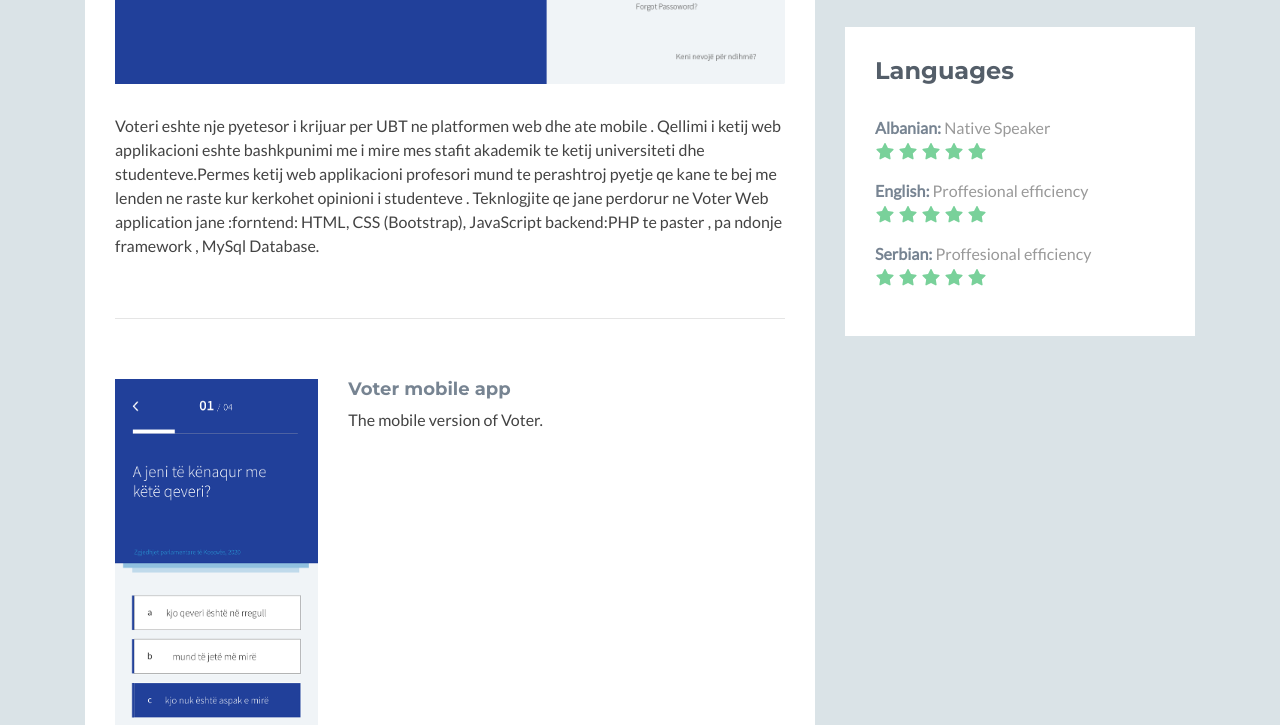
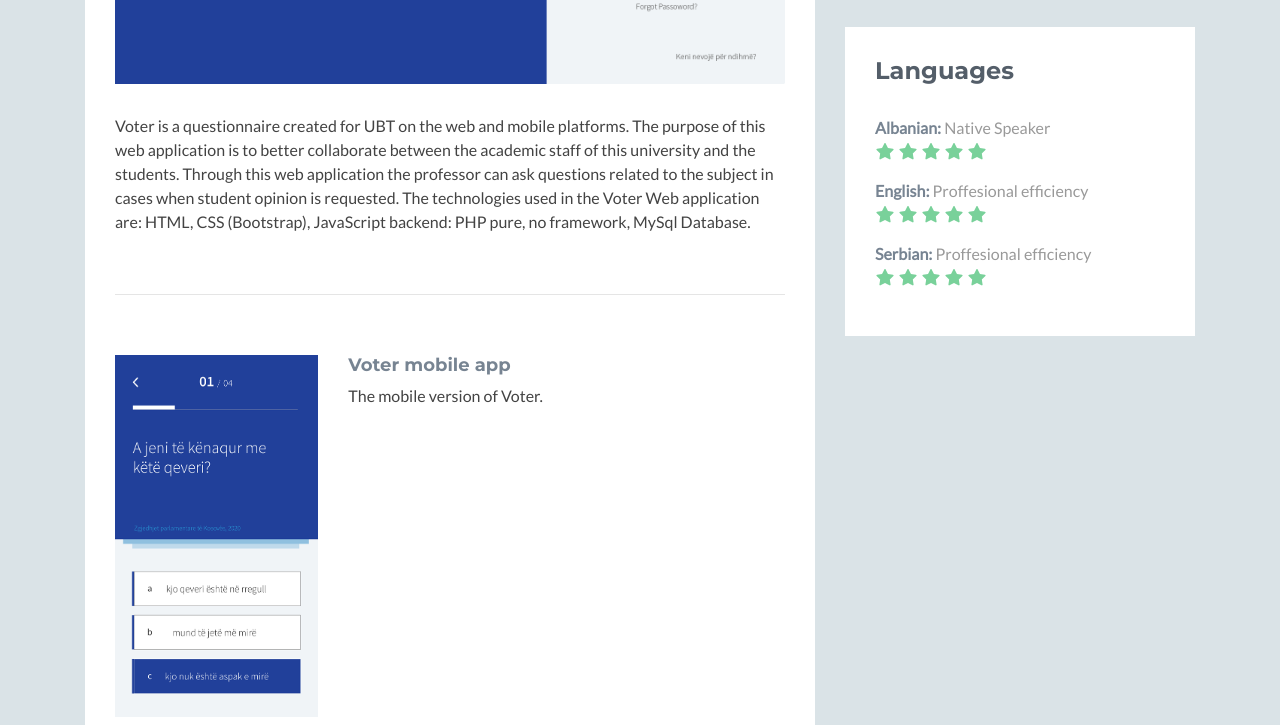
Before and after one commit to taulantdema/My-Portfolio, a plain HTML site: page index.html in a window 1280 px wide. Shown: the part 1267-1992 px from the top of the page. Drawn offline with nearby package versions, Linux system fonts and the light colour scheme; no server answers; a script that the page names is missing; some icons are missing.

Commit message:
contentcc

```diff
--- a/index.html
+++ b/index.html
@@ -70,12 +70,7 @@
                                     </a>
                                 </div>
                                 <div class="desc text-left">
-                                    <p>Voteri eshte nje pyetesor i krijuar per UBT ne platformen web dhe ate mobile .
-                                        Qellimi i ketij web applikacioni eshte bashkpunimi me i mire mes stafit akademik te ketij universiteti dhe
-                                        studenteve.Permes ketij web applikacioni profesori mund te perashtroj pyetje qe kane te bej me lenden ne raste kur kerkohet
-                                        opinioni i studenteve .
-                                        Teknlogjite qe jane perdorur ne Voter Web application jane :forntend: HTML, CSS (Bootstrap), JavaScript
-                                        backend:PHP te paster , pa ndonje framework , MySql Database.
+                                    <p>Voter is a questionnaire created for UBT on the web and mobile platforms. The purpose of this web application is to better collaborate between the academic staff of this university and the students. Through this web application the professor can ask questions related to the subject in cases when student opinion is requested. The technologies used in the Voter Web application are: HTML, CSS (Bootstrap), JavaScript backend: PHP pure, no framework, MySql Database.
 
                                     </p>
                                 </div>
```
